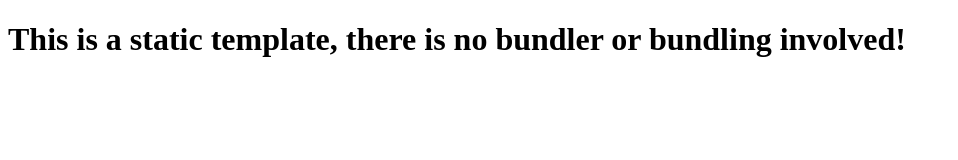
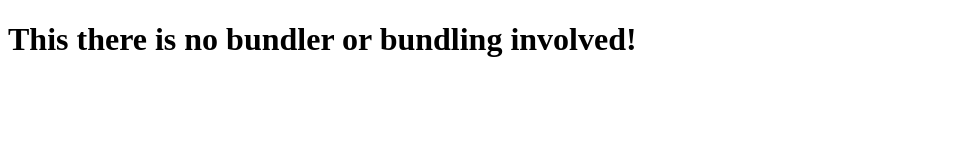
Before and after one commit to codesandboxInnogenio/FrontEnd-Day-One-Assignment, a website: page index.html in a window 1280 px wide. Shown: the whole page, without its empty margins (0-958 px from the left). Drawn offline with Linux system fonts and the light colour scheme.

Commit message:
initial commit

```diff
--- a/index.html
+++ b/index.html
@@ -7,6 +7,6 @@
     <title>Static Template</title>
   </head>
   <body>
-    <h1>This is a static template, there is no bundler or bundling involved!</h1>
+    <h1>This  there is no bundler or bundling involved!</h1>
   </body>
 </html>
--- a/package.json
+++ b/package.json
@@ -1,5 +1,5 @@
 {
-  "name": "day-one-assignment",
+  "name": "front-end-day-one-assignment",
   "version": "1.0.0",
   "description": "",
   "main": "index.html",
```
